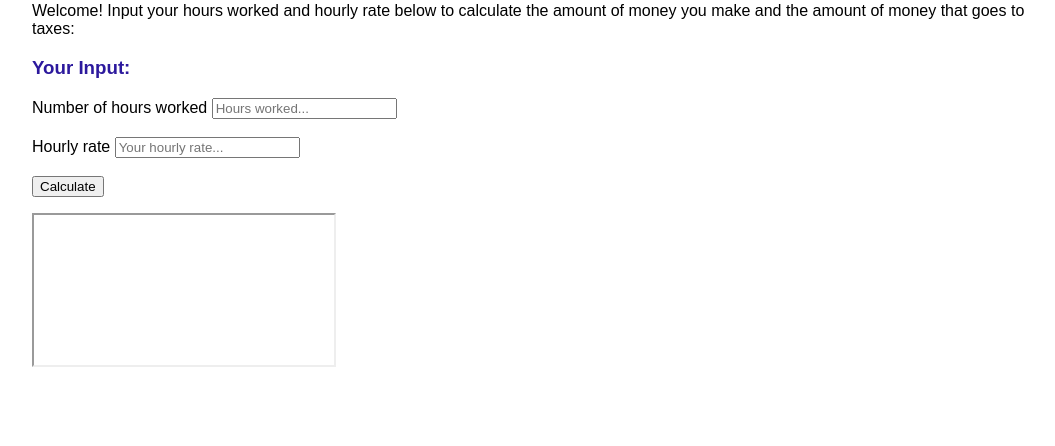
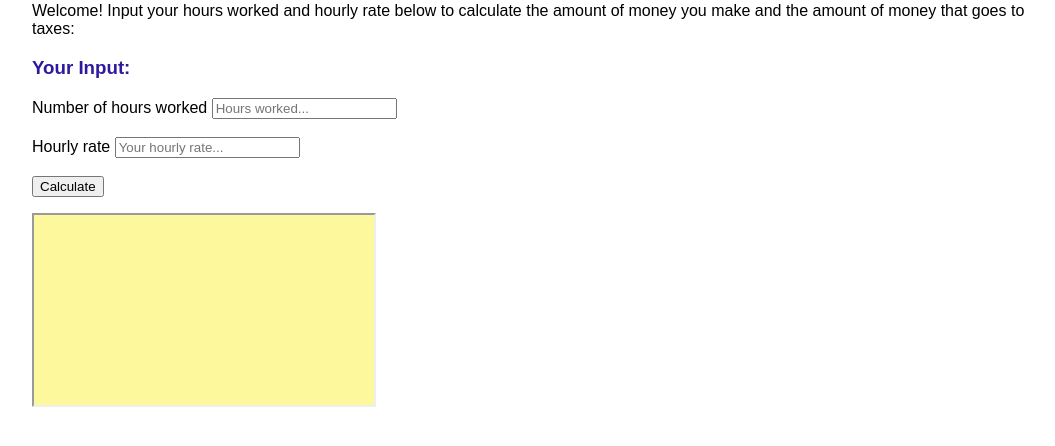
Before and after one commit to ICS2O-Programming-MariaG/Unit2-05-PHP-Salary, a PHP site: page / in a window 1280 px wide. Shown: the part 161-607 px from the top of the page, without its empty margins (96-1151 px from the left). Run offline with PHP 8.4, Linux system fonts and the light colour scheme.

Commit message:
Changed favicon and styled in css

```diff
--- a/css/style.css
+++ b/css/style.css
@@ -32,13 +32,8 @@ form {
   font-family: Arial, sans-serif;
 }
 
-#calculations {
+#result {
   background-color: #fdf89c;
   color: #352a78;
   padding: 20px;
 }
-
-#orange {
-  padding: 20px;
-  background-color: #dfc6ee;
-}
--- a/index.php
+++ b/index.php
@@ -7,6 +7,11 @@
     <meta name="keywords" content="immaculata, ics2o">
     <meta name="author" content="MariaG">
     <meta name="viewport" content="width=device-width, initial-scale=1.0">
+    <!-- Code for the favicon -->
+    <link rel="apple-touch-icon" sizes="180x180" href="./favicon/apple-touch-icon.png">
+    <link rel="icon" type="image/png" sizes="32x32" href="./favicon/favicon-32x32.png">
+    <link rel="icon" type="image/png" sizes="16x16" href="./favicon/favicon-16x16.png">
+    <link rel="manifest" href="./favicon/site.webmanifest">
     <!-- Link to CSS file -->
     <link rel="stylesheet" href="./css/style.css">
     <!-- Title -->
```
Also changed, not shown: favicon/android-chrome-192x192.png (added), favicon/android-chrome-512x512.png (added), favicon/apple-touch-icon.png (added), favicon/favicon-16x16.png (added), favicon/favicon-32x32.png (added), favicon/favicon.ico (added), favicon/site.webmanifest (added).
